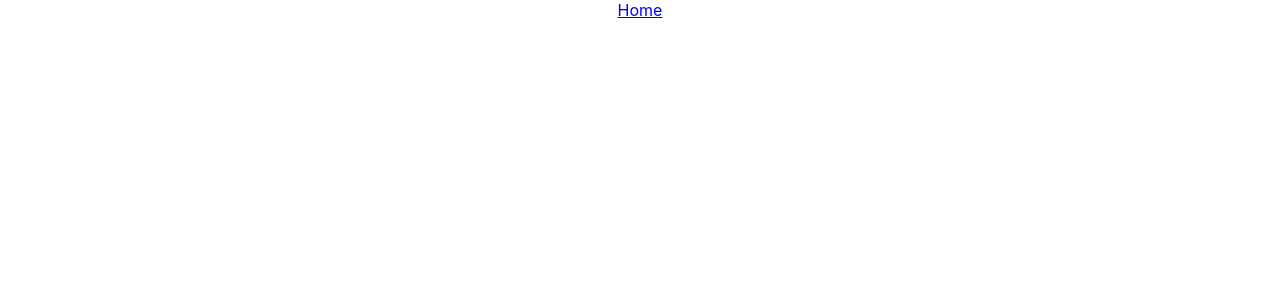
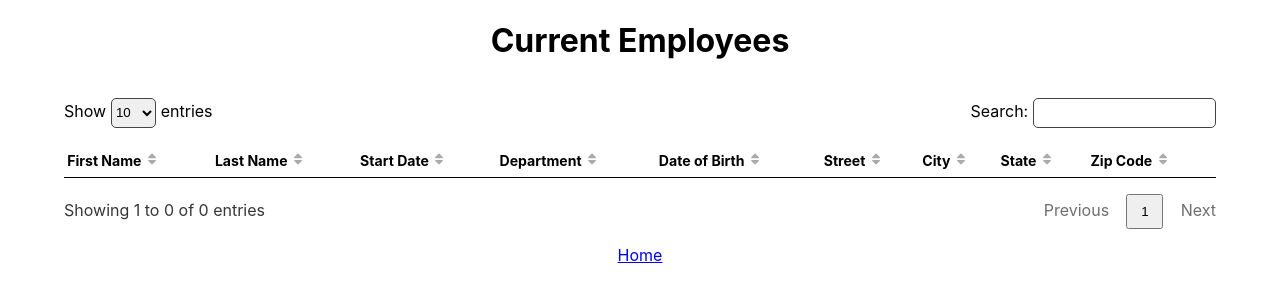
Before and after one commit to JohanSannier/hrnet, a React (Create React App) app: page /employee-list in a window 1280 px wide. Shown: the top 302 px of the page. Built offline with nearby package versions, Linux system fonts and the light colour scheme.

Commit message:
Page employee

```diff
--- a/package.json
+++ b/package.json
@@ -9,6 +9,7 @@
     "@testing-library/user-event": "^13.5.0",
     "react": "^18.2.0",
     "react-dom": "^18.2.0",
+    "react-icons": "^4.4.0",
     "react-redux": "^8.0.2",
     "react-router-dom": "^6.3.0",
     "react-scripts": "5.0.1",
--- a/src/App.css
+++ b/src/App.css
@@ -79,3 +79,98 @@ fieldset {
 input {
   margin-top: 0.3rem;
 }
+
+main h1 {
+  text-align: center;
+}
+
+.link {
+  display: flex;
+  justify-content: center;
+}
+
+.employee-table {
+  width: 90%;
+  margin: auto;
+}
+
+.upper-content,
+.lower-content {
+  justify-content: space-between;
+  gap: 0.5rem;
+  flex-wrap: wrap;
+}
+
+.show-entries {
+  display: flex;
+  align-items: baseline;
+}
+
+#entries {
+  margin: 0 0.3rem;
+}
+.flex {
+  display: flex;
+  align-items: baseline;
+}
+
+input[type="search"] {
+  margin-left: 0.3rem;
+}
+
+.table {
+  width: 100%;
+  text-align: left;
+  border-collapse: collapse;
+}
+
+th,
+td {
+  padding: 0.5rem 0.2rem;
+}
+
+td:last-child {
+  width: 5rem;
+}
+
+th {
+  font-size: 0.88rem;
+}
+
+td {
+  font-size: 0.86rem;
+}
+
+tr:not(:last-child) {
+  border-bottom: 1px solid rgba(0, 0, 0, 0.158);
+}
+
+tr:not(.table-title):hover {
+  background-color: rgba(204, 201, 201, 0.247);
+}
+
+tbody,
+th {
+  border-bottom: 1px solid black;
+}
+
+th {
+  cursor: pointer;
+}
+
+svg {
+  color: rgb(170, 170, 170);
+}
+
+.lower-content-paragragh {
+  color: rgb(54, 54, 54);
+}
+
+.lower-content {
+  color: rgb(110, 110, 110);
+}
+.page-btn {
+  margin: 0 0.8rem;
+  padding: 0.5rem 0.8rem;
+  cursor: pointer;
+}
--- a/src/components/Form.js
+++ b/src/components/Form.js
@@ -111,6 +111,9 @@ function Form() {
           <label className="label">
             State:{" "}
             <select value={input.state} name="state" onChange={handleChange}>
+              <option value="" key="select-state">
+                --Select a state--
+              </option>
               {states.map((state, index) => (
                 <option key={index} value={state.name}>
                   {state.name}
@@ -136,6 +139,9 @@ function Form() {
             name="department"
             onChange={handleChange}
           >
+            <option value="" key="select-department">
+              --Select a department--
+            </option>
             {departments.map((department, index) => (
               <option key={index} value={department.name}>
                 {department.name}
--- /dev/null
+++ b/src/components/Table.js
@@ -0,0 +1,98 @@
+import React, { useState } from "react";
+import { FaSort } from "react-icons/fa";
+import { FaSortUp } from "react-icons/fa";
+import { FaSortDown } from "react-icons/fa";
+
+function Table({ data }) {
+  const [icons, seticons] = useState("default");
+  const handleClickIcon = () => {
+    // setIcons((prevValue) => {
+    //   switch (prevValue) {
+    //     case "default":
+    //       prevValue = true;
+    //       break;
+    //     case true:
+    //       prevValue = false;
+    //       break;
+    //     case false:
+    //       prevValue = true;
+    //       break;
+    //     default:
+    //       break;
+    //   }
+    // });
+    // setIcons((prevValue) => {
+    //   if (prevValue === "default") {
+    //     prevValue = true;
+    //   } else {
+    //     prevValue = !prevValue;
+    //   }
+    // });
+    // setIcons((prevValue) => {
+    //   prevValue === null
+    //     ? (prevValue = true)
+    //     : prevValue === true
+    //     ? (prevValue = false)
+    //     : (prevValue = true);
+    // });
+  };
+  return (
+    <table className="table">
+      <thead>
+        <tr className="table-title">
+          <th onClick={handleClickIcon}>
+            First Name{" "}
+            {icons === "true" ? (
+              <FaSortUp />
+            ) : icons === "false" ? (
+              <FaSortDown />
+            ) : (
+              <FaSort />
+            )}
+          </th>
+          <th>
+            Last Name <FaSort />
+          </th>
+          <th>
+            Start Date <FaSort />
+          </th>
+          <th>
+            Department <FaSort />
+          </th>
+          <th>
+            Date of Birth <FaSort />
+          </th>
+          <th>
+            Street <FaSort />
+          </th>
+          <th>
+            City <FaSort />
+          </th>
+          <th>
+            State <FaSort />
+          </th>
+          <th>
+            Zip Code <FaSort />
+          </th>
+        </tr>
+      </thead>
+      <tbody>
+        {data.map((employee) => (
+          <tr>
+            <td>{employee.input.firstName}</td>
+            <td>{employee.input.lastName}</td>
+            <td>{employee.input.startDate}</td>
+            <td>{employee.input.department}</td>
+            <td>{employee.input.birthDay}</td>
+            <td>{employee.input.street}</td>
+            <td>{employee.input.city}</td>
+            <td>{employee.input.state}</td>
+            <td>{employee.input.zipCode}</td>
+          </tr>
+        ))}
+      </tbody>
+    </table>
+  );
+}
+
+export default Table;
--- a/src/pages/EmployeeList.js
+++ b/src/pages/EmployeeList.js
@@ -1,14 +1,44 @@
 import React from "react";
 import { Link } from "react-router-dom";
 import { useSelector } from "react-redux";
+import Table from "../components/Table";
 
 function EmployeeList() {
   const employees = useSelector((state) => state.list.employees);
 
   return (
-    <section>
-      <Link to="/">Home</Link>
-    </section>
+    <main>
+      <h1>Current Employees</h1>
+      <div className="employee-table">
+        <div className="upper-content flex">
+          <p className="show-entries">
+            Show
+            <select name="entries" id="entries">
+              <option value="10">10</option>
+              <option value="25">25</option>
+              <option value="50">50</option>
+              <option value="100">100</option>
+            </select>
+            entries
+          </p>
+          <label className="label flex">
+            Search: <input type="search" name="search" />
+          </label>
+        </div>
+        <Table data={employees} />
+        <div className="lower-content flex">
+          <p className="lower-content-paragragh">
+            Showing 1 to {employees.length} of {employees.length} entries
+          </p>
+          <p>
+            Previous <button className="page-btn">1</button> Next
+          </p>
+        </div>
+      </div>
+      <Link to="/" className="link">
+        Home
+      </Link>
+    </main>
   );
 }
 
```
Also changed, not shown: 1 other file (tests, documents, lock files or other folders).
